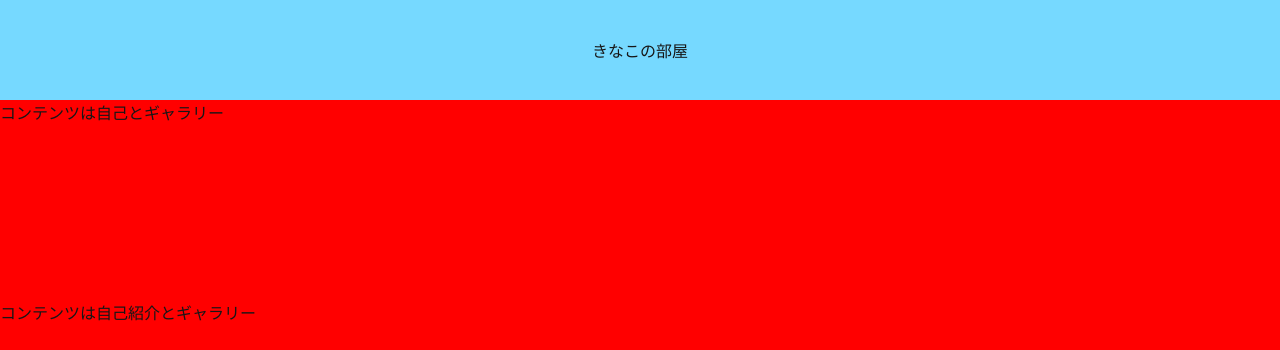
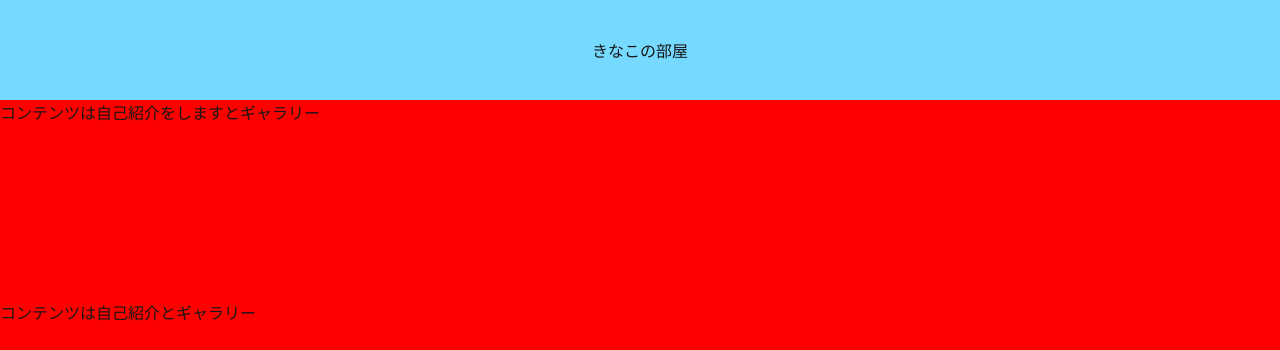
Before and after one commit to kinakoman/kinakonoheya, a Next.js app: page / in a window 1280 px wide. Shown: the top 350 px of the page. Built offline with nearby package versions, Linux system fonts and the light colour scheme.

Commit message:
recommit

```diff
--- a/src/app/page.js
+++ b/src/app/page.js
@@ -16,7 +16,7 @@ export default function Home() {
   return (
     <>
       {/* コンポーネントを利用しつつ関数に代入 */}
-      <EachContent content1="自己" content2="ギャラリー" />
+      <EachContent content1="自己紹介をします" content2="ギャラリー" />
       <EachContent content1="自己紹介" content2="ギャラリー" />
       <Decolation>
         <p>コメント</p>
```
